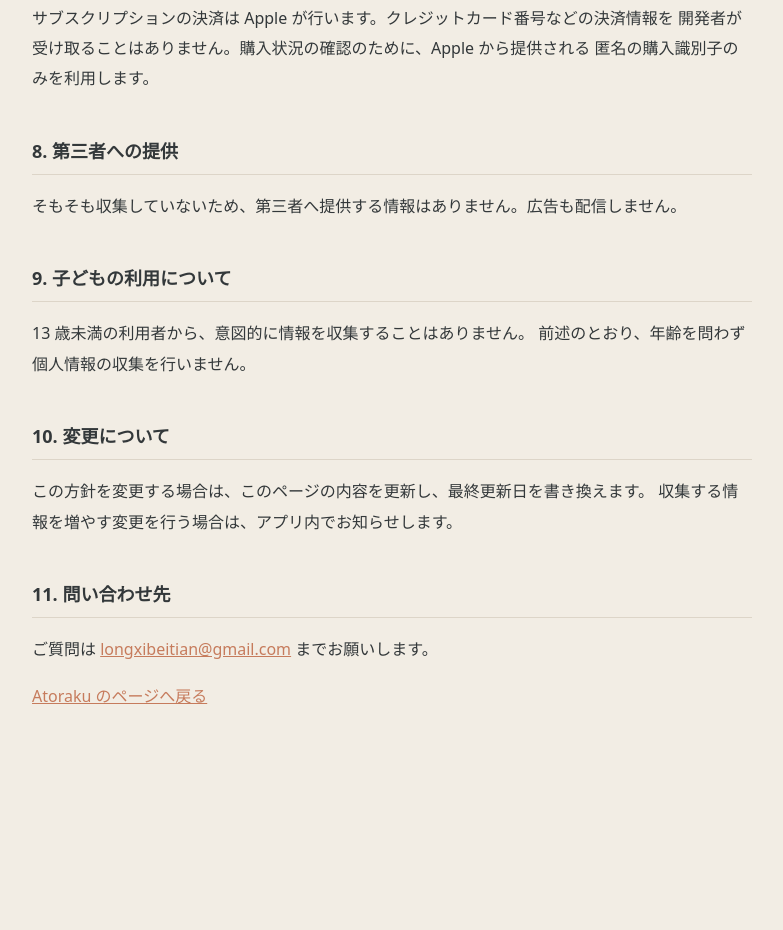
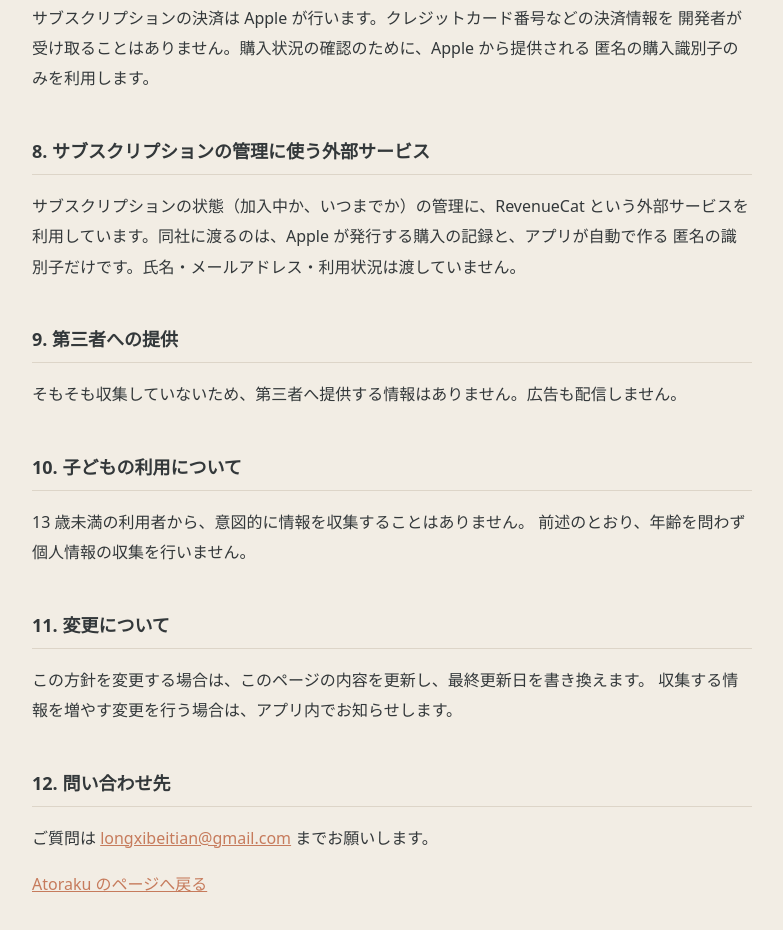
Before and after one commit to longxibeitian-cmd/atoraku, a plain HTML site: page privacy.html in a window 1280 px wide. Shown: the part 1446-2376 px from the top of the page, without its empty margins (248-1031 px from the left). Before the commit the page ends 2269 px from the top, so only its background shows below. Drawn offline with Linux system fonts and the light colour scheme.

Commit message:
サブスクの管理に使う外部サービスについて追記

```diff
--- a/privacy.html
+++ b/privacy.html
@@ -75,22 +75,29 @@
     匿名の購入識別子のみを利用します。
   </p>
 
-  <h2>8. 第三者への提供</h2>
+  <h2>8. サブスクリプションの管理に使う外部サービス</h2>
+  <p>
+    サブスクリプションの状態（加入中か、いつまでか）の管理に、RevenueCat という外部サービスを
+    利用しています。同社に渡るのは、Apple が発行する購入の記録と、アプリが自動で作る
+    匿名の識別子だけです。氏名・メールアドレス・利用状況は渡していません。
+  </p>
+
+  <h2>9. 第三者への提供</h2>
   <p>そもそも収集していないため、第三者へ提供する情報はありません。広告も配信しません。</p>
 
-  <h2>9. 子どもの利用について</h2>
+  <h2>10. 子どもの利用について</h2>
   <p>
     13 歳未満の利用者から、意図的に情報を収集することはありません。
     前述のとおり、年齢を問わず個人情報の収集を行いません。
   </p>
 
-  <h2>10. 変更について</h2>
+  <h2>11. 変更について</h2>
   <p>
     この方針を変更する場合は、このページの内容を更新し、最終更新日を書き換えます。
     収集する情報を増やす変更を行う場合は、アプリ内でお知らせします。
   </p>
 
-  <h2>11. 問い合わせ先</h2>
+  <h2>12. 問い合わせ先</h2>
   <p>
     ご質問は <a href="mailto:longxibeitian@gmail.com">longxibeitian@gmail.com</a> までお願いします。
   </p>
```
